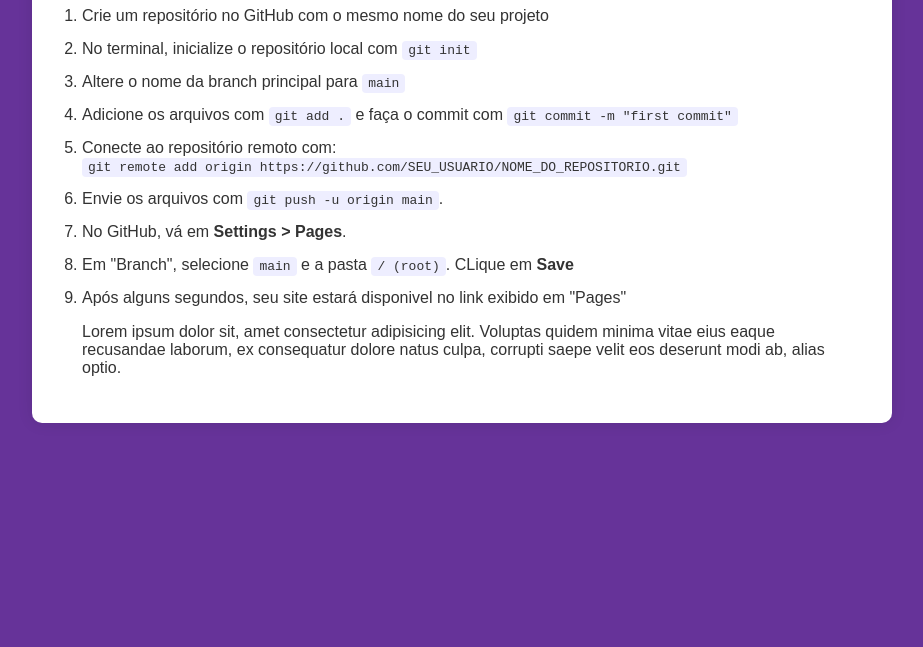
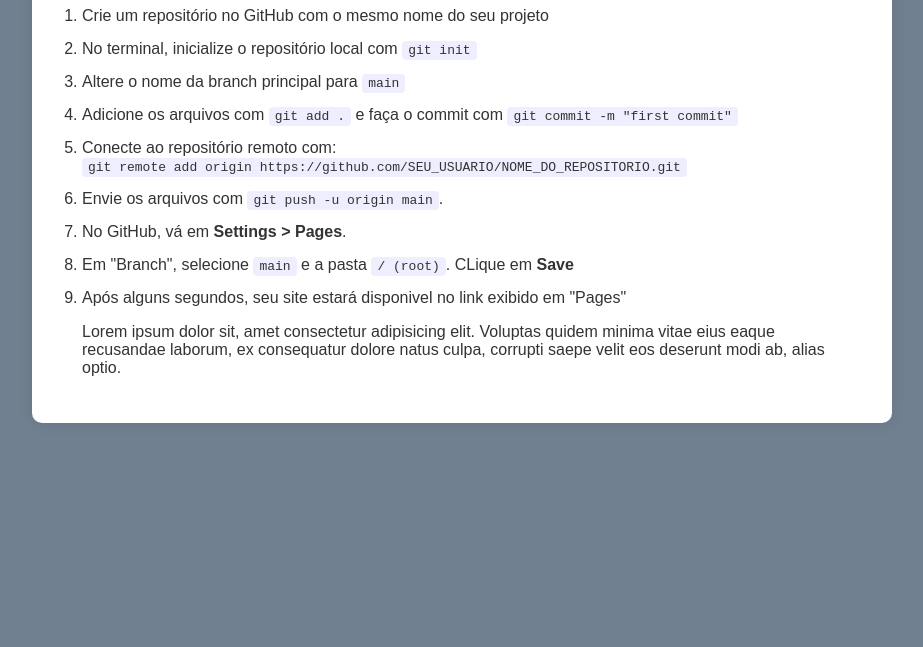
Before and after one commit to sarahstxs/hospedandoSites, a plain HTML site: page index.html in a window 1280 px wide. Shown: the part 153-800 px from the top of the page, without its empty margins (178-1101 px from the left). Drawn offline with Linux system fonts and the light colour scheme.

Commit message:
Sarah cor

```diff
--- a/style.css
+++ b/style.css
@@ -1,6 +1,6 @@
 body {
     font-family: Arial, sans-serif;
-    background-color: rebeccapurple;
+    background-color: slategray;
     color: #333;
     margin: 0;
     padding: 0;
```
